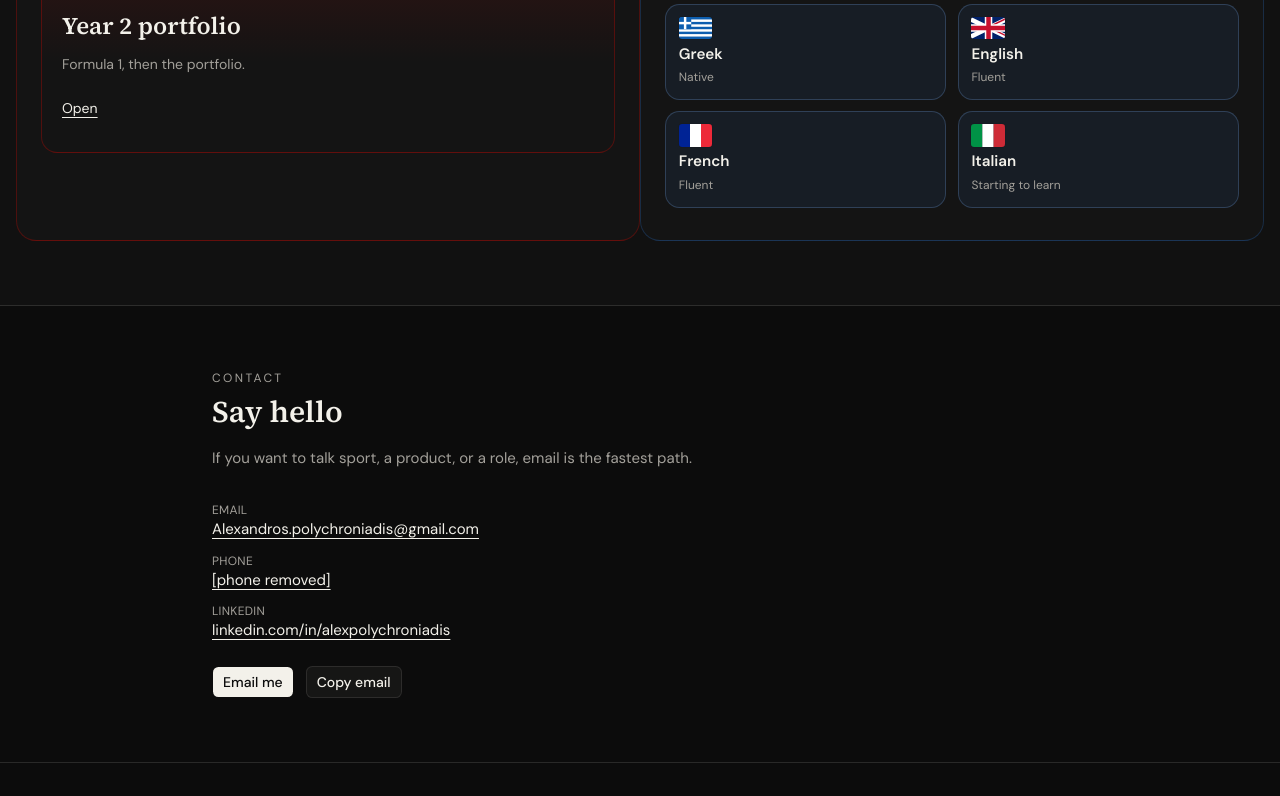
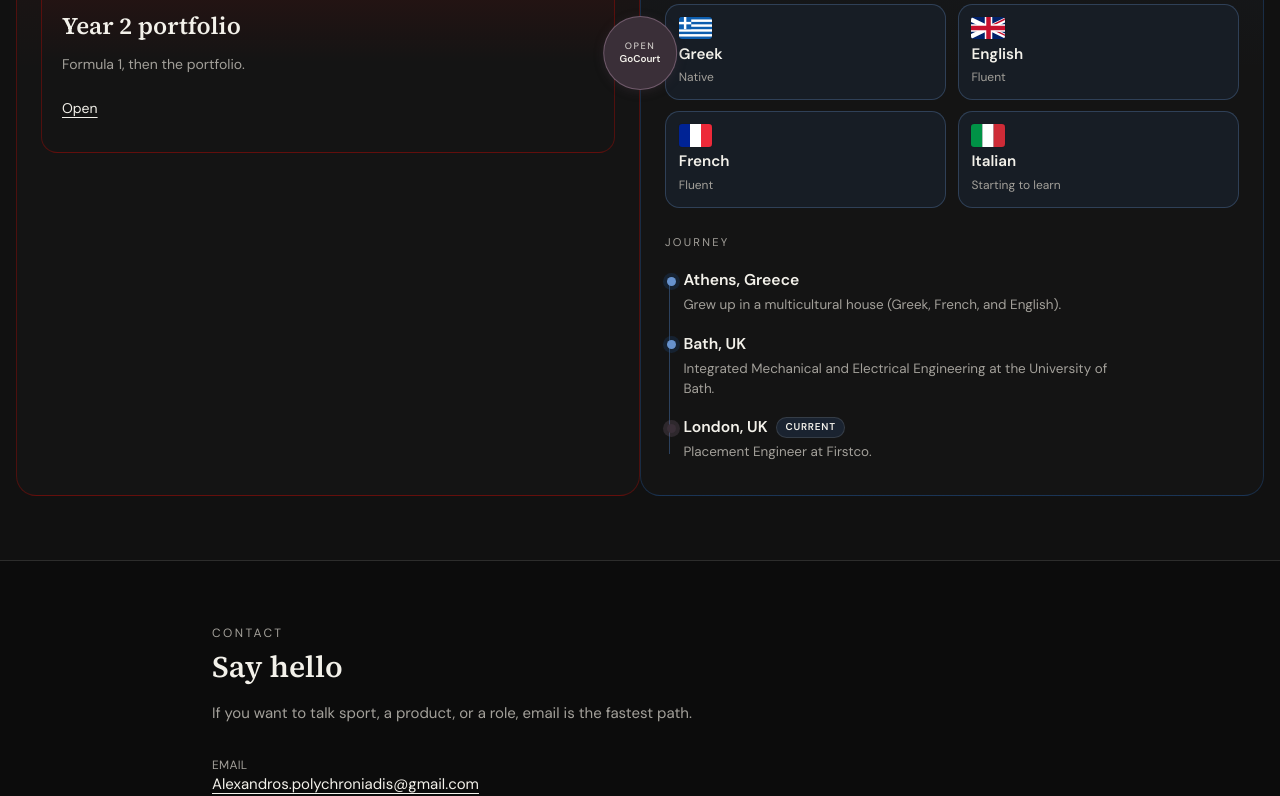
Before and after one commit to alexplds/personal-website, a Next.js app: page / in a window 1280 px wide. Shown: the part 1028-1824 px from the top of the page. Built offline with nearby package versions, Linux system fonts and the light colour scheme.

Commit message:
Add a Journey timeline to Personal life
Show Athens, Bath, and London with only facts from the CV: the multicultural house, IMEE at Bath, and the Firstco placement.

Co-authored-by: alexandrosplds <Alexandros.polychroniadis@gmail.com>

```diff
--- a/app/globals.css
+++ b/app/globals.css
@@ -403,6 +403,86 @@
 
 .language-level {
   font-size: 0.75rem;
+  color: var(--muted-foreground);
+}
+
+.journey {
+  margin-top: 1.6rem;
+}
+
+.journey-list {
+  position: relative;
+  margin: 0;
+  padding: 0 0 0 1.15rem;
+  list-style: none;
+}
+
+.journey-list::before {
+  content: "";
+  position: absolute;
+  top: 0.45rem;
+  bottom: 0.55rem;
+  left: 0.28rem;
+  width: 1px;
+  background: color-mix(in oklab, var(--court-tint, rgb(37 99 180)) 35%, var(--border));
+}
+
+.journey-item {
+  position: relative;
+  padding-bottom: 1.15rem;
+}
+
+.journey-item:last-child {
+  padding-bottom: 0;
+}
+
+.journey-item::before {
+  content: "";
+  position: absolute;
+  top: 0.42rem;
+  left: -1.04rem;
+  width: 0.55rem;
+  height: 0.55rem;
+  border-radius: 999px;
+  background: color-mix(in oklab, var(--court-tint, rgb(37 99 180)) 70%, white);
+  box-shadow: 0 0 0 4px color-mix(in oklab, var(--court-tint, rgb(37 99 180)) 18%, transparent);
+}
+
+.journey-item.is-current::before {
+  background: var(--mix-open-face, #c9a3c0);
+  box-shadow: 0 0 0 4px color-mix(in oklab, var(--mix-open-line, #8a4a7a) 35%, transparent);
+}
+
+.journey-place-row {
+  display: flex;
+  flex-wrap: wrap;
+  align-items: center;
+  gap: 0.45rem 0.55rem;
+}
+
+.journey-place {
+  margin: 0;
+  font-size: 0.98rem;
+  font-weight: 600;
+  line-height: 1.3;
+}
+
+.journey-now {
+  padding: 0.12rem 0.5rem;
+  border-radius: 999px;
+  border: 1px solid var(--border);
+  background: color-mix(in oklab, var(--card) 80%, var(--court-tint, rgb(37 99 180)));
+  font-size: 0.62rem;
+  font-weight: 600;
+  letter-spacing: 0.08em;
+  text-transform: uppercase;
+}
+
+.journey-detail {
+  margin: 0.28rem 0 0;
+  max-width: 28rem;
+  font-size: 0.84rem;
+  line-height: 1.5;
   color: var(--muted-foreground);
 }
 
--- a/components/destinations.tsx
+++ b/components/destinations.tsx
@@ -2,6 +2,7 @@
 
 import { content, type Destination } from "@/lib/content";
 import { IntroCode } from "@/components/intro-code";
+import { Journey } from "@/components/journey";
 import { LanguageFields } from "@/components/languages";
 import { LaunchOverlay, PendingNote, useLaunch } from "@/components/overlays";
 import { Reveal } from "@/components/reveal";
@@ -66,6 +67,7 @@ export function PlaySection({ embedded = false }: { embedded?: boolean }) {
       )}
       <IntroCode />
       <LanguageFields />
+      <Journey />
     </section>
   );
 }
--- /dev/null
+++ b/components/journey.tsx
@@ -0,0 +1,20 @@
+import { content } from "@/lib/content";
+
+export function Journey() {
+  return (
+    <div className="journey">
+      <p className="rooms-label">Journey</p>
+      <ol className="journey-list">
+        {content.journey.map((stop) => (
+          <li key={stop.place} className={`journey-item${stop.current ? " is-current" : ""}`}>
+            <div className="journey-place-row">
+              <h3 className="journey-place">{stop.place}</h3>
+              {stop.current ? <span className="journey-now">Current</span> : null}
+            </div>
+            <p className="journey-detail">{stop.detail}</p>
+          </li>
+        ))}
+      </ol>
+    </div>
+  );
+}
--- a/lib/content.ts
+++ b/lib/content.ts
@@ -34,6 +34,23 @@ export const content = {
     { name: "English", level: "Fluent", flag: "gb", origin: "the United Kingdom" },
     { name: "French", level: "Fluent", flag: "fr", origin: "France" },
     { name: "Italian", level: "Starting to learn", flag: "it", origin: "Italy" },
+  ],
+  journey: [
+    {
+      place: "Athens, Greece",
+      detail: "Grew up in a multicultural house (Greek, French, and English).",
+      current: false,
+    },
+    {
+      place: "Bath, UK",
+      detail: "Integrated Mechanical and Electrical Engineering at the University of Bath.",
+      current: false,
+    },
+    {
+      place: "London, UK",
+      detail: "Placement Engineer at Firstco.",
+      current: true,
+    },
   ],
   experience: [
     {
```
Also changed, not shown: 1 other file (tests, documents, lock files or other folders).
